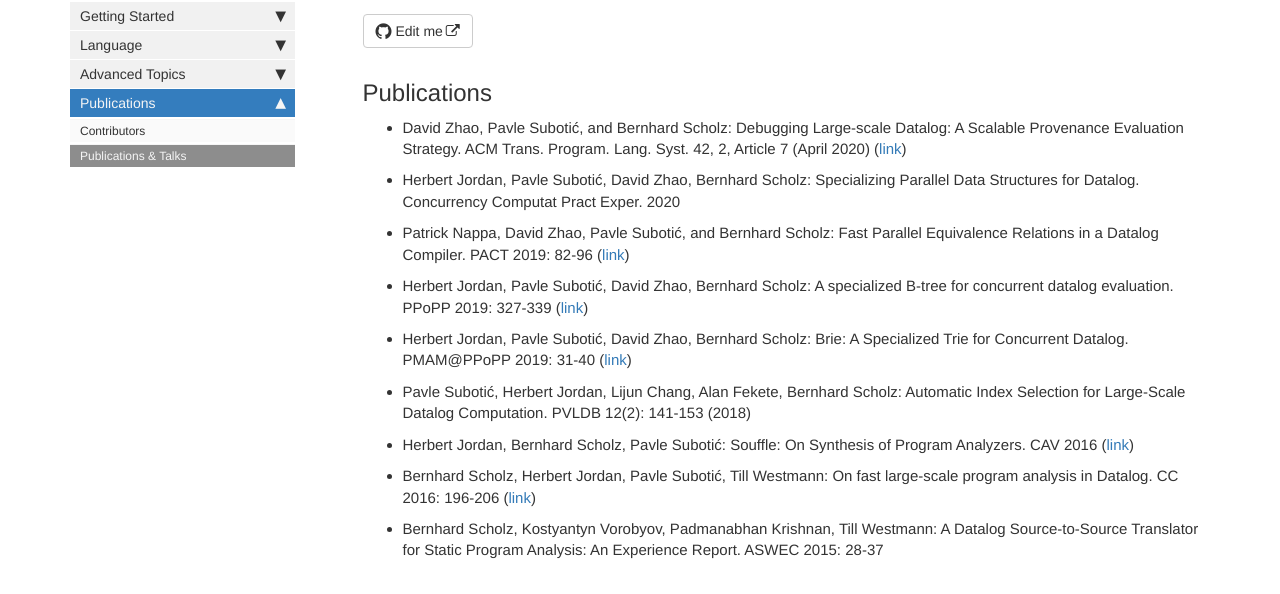
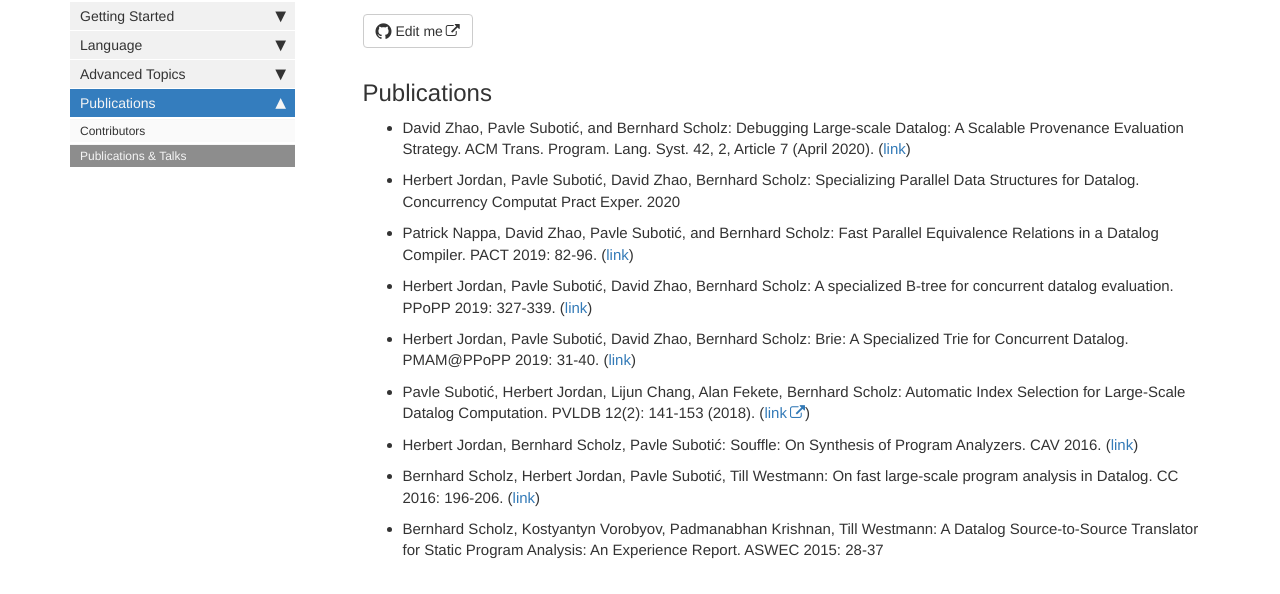
Before and after one commit to souffle-lang/souffle-lang.github.io, a Jekyll site: the page built from pages/docs/publications.md, in a window 1280 px wide. Shown: the part 127-721 px from the top of the page. Built offline with Jekyll 4.4.1, drawn with Linux system fonts in a browser that asks for light colours; comment, search, counter and statistics services are not loaded.

Commit message:
Update publications.md

```diff
--- a/pages/docs/publications.md
+++ b/pages/docs/publications.md
@@ -7,18 +7,18 @@ toc: false
 ---
 ## Publications
  * David Zhao, Pavle Subotić, and Bernhard Scholz:
-Debugging Large-scale Datalog: A Scalable Provenance Evaluation Strategy. ACM Trans. Program. Lang. Syst. 42, 2, Article 7 (April 2020) ([link](/pdf/toplas20.pdf))
+Debugging Large-scale Datalog: A Scalable Provenance Evaluation Strategy. ACM Trans. Program. Lang. Syst. 42, 2, Article 7 (April 2020). ([link](/pdf/toplas20.pdf))
  * Herbert Jordan, Pavle Subotić, David Zhao, Bernhard Scholz:
 Specializing Parallel Data Structures for Datalog. Concurrency Computat Pract Exper. 2020
  * Patrick Nappa, David Zhao, Pavle Subotić, and Bernhard Scholz:
-Fast Parallel Equivalence Relations in a Datalog Compiler. PACT 2019: 82-96 ([link](/pdf/pact2019eqrel.pdf))
+Fast Parallel Equivalence Relations in a Datalog Compiler. PACT 2019: 82-96. ([link](/pdf/pact2019eqrel.pdf))
  * Herbert Jordan, Pavle Subotić, David Zhao, Bernhard Scholz:
-A specialized B-tree for concurrent datalog evaluation. PPoPP 2019: 327-339 ([link](/pdf/ppopp19.pdf))
+A specialized B-tree for concurrent datalog evaluation. PPoPP 2019: 327-339. ([link](/pdf/ppopp19.pdf))
  * Herbert Jordan, Pavle Subotić, David Zhao, Bernhard Scholz:
-Brie: A Specialized Trie for Concurrent Datalog. PMAM@PPoPP 2019: 31-40 ([link](/pdf/pmam19.pdf))
- * Pavle Subotić, Herbert Jordan, Lijun Chang, Alan Fekete, Bernhard Scholz: Automatic Index Selection for Large-Scale Datalog Computation. PVLDB 12(2): 141-153 (2018)
- * Herbert Jordan, Bernhard Scholz, Pavle Subotić: Souffle: On Synthesis of Program Analyzers. CAV 2016 ([link](/pdf/cav16.pdf))
- * Bernhard Scholz, Herbert Jordan, Pavle Subotić, Till Westmann: On fast large-scale program analysis in Datalog. CC 2016: 196-206 ([link](/pdf/cc.pdf))
+Brie: A Specialized Trie for Concurrent Datalog. PMAM@PPoPP 2019: 31-40. ([link](/pdf/pmam19.pdf))
+ * Pavle Subotić, Herbert Jordan, Lijun Chang, Alan Fekete, Bernhard Scholz: Automatic Index Selection for Large-Scale Datalog Computation. PVLDB 12(2): 141-153 (2018). ([link](http://www.vldb.org/pvldb/vol12/p141-subotic.pdf))
+ * Herbert Jordan, Bernhard Scholz, Pavle Subotić: Souffle: On Synthesis of Program Analyzers. CAV 2016. ([link](/pdf/cav16.pdf))
+ * Bernhard Scholz, Herbert Jordan, Pavle Subotić, Till Westmann: On fast large-scale program analysis in Datalog. CC 2016: 196-206. ([link](/pdf/cc.pdf))
  * Bernhard Scholz, Kostyantyn Vorobyov, Padmanabhan Krishnan, Till Westmann: A Datalog Source-to-Source Translator for Static Program Analysis: An Experience Report. ASWEC 2015: 28-37
 
 ## Talks
```
